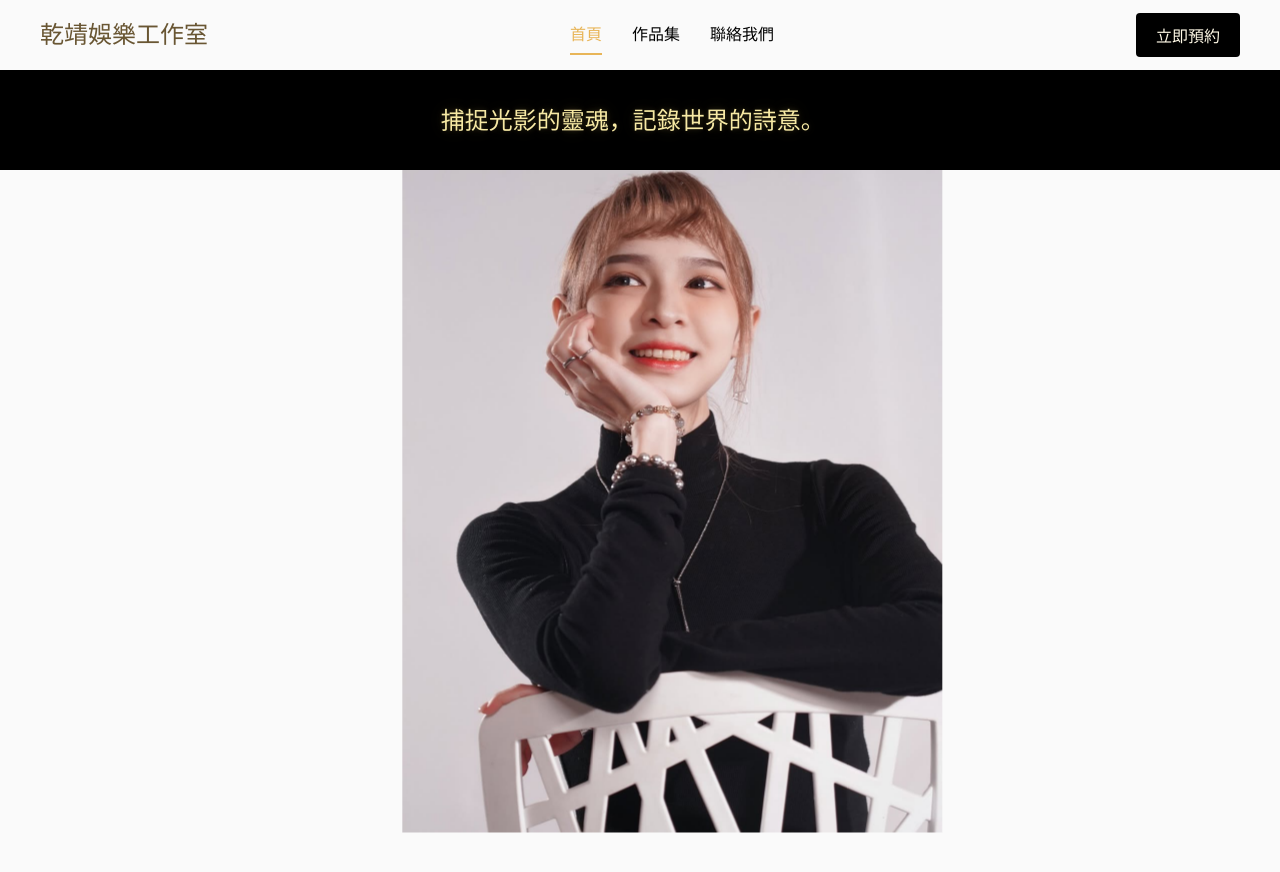
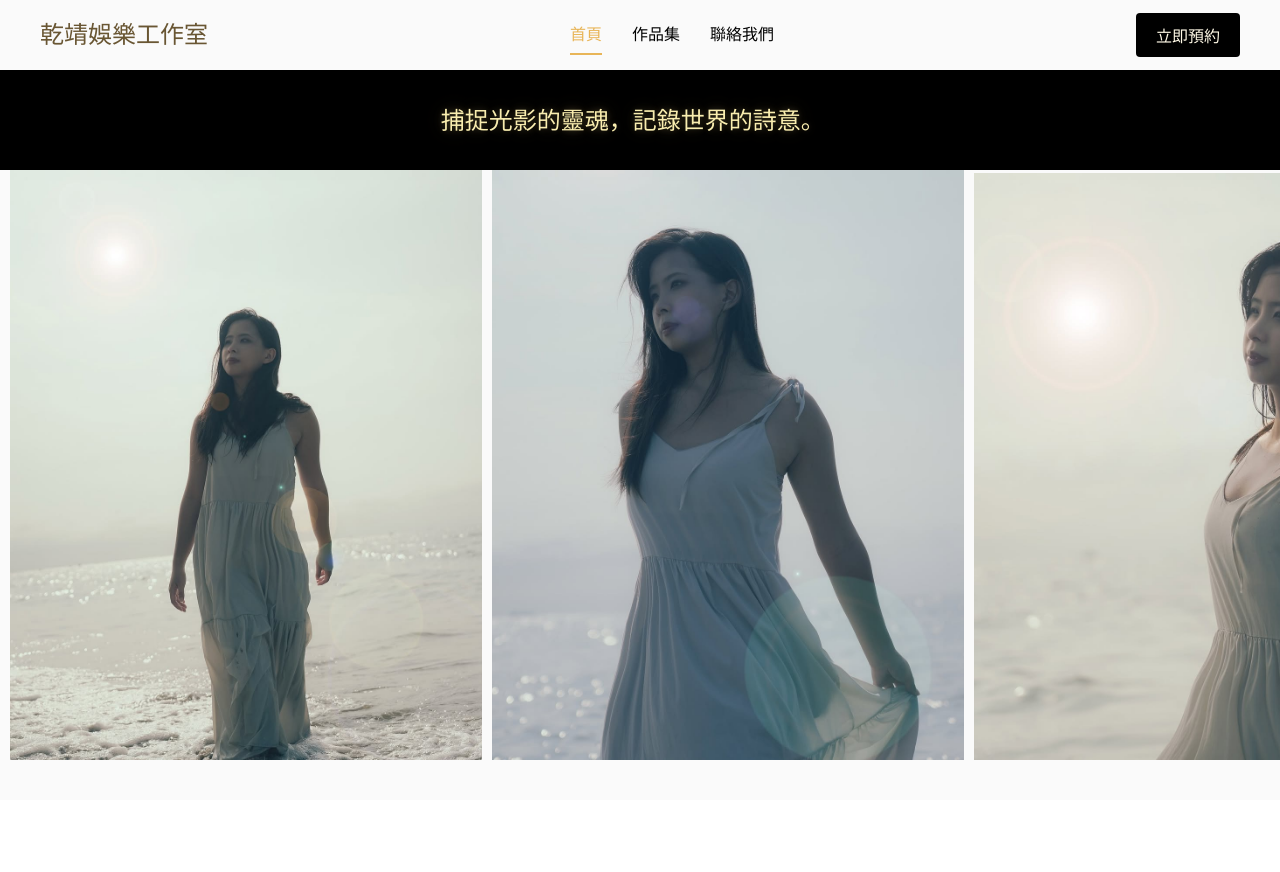
Before and after one commit to hank2636/Creator, a React (Vite) app in the folder frontend/: page / in a window 1280 px wide. Shown: the top 872 px of the page. After the commit the page ends 800 px from the top, so only its background shows below. Built offline with nearby package versions, Linux system fonts and the light colour scheme; no server answers.

Commit message:
update Home.tsx function

```diff
--- a/frontend/index.html
+++ b/frontend/index.html
@@ -4,6 +4,7 @@
     <meta charset="UTF-8" />
     <link rel="icon" type="image/svg+xml" href="/creator.svg" />
     <meta name="viewport" content="width=device-width, initial-scale=1.0" />
+    <meta name="google" content="notranslate" />
     <title>Creator</title>
   </head>
   <body>
--- a/frontend/src/App.tsx
+++ b/frontend/src/App.tsx
@@ -2,7 +2,8 @@
 import { BrowserRouter as Router, Routes, Route } from "react-router-dom";
 import Header from "./components/Header";
 import Home from "./pages/Home";
-// import Reserve from "./pages/Reserve";
+// import BookingForm from "./pages/BookingForm";
+// import Contact from "./pages/Contact";
 import './App.css'; // 自己的 CSS 檔案
 
 const App = () => {
@@ -13,7 +14,8 @@ const App = () => {
         <main className="main-content">
           <Routes>
             <Route path="/" element={<Home />} />
-            {/* <Route path="/reserve" element={<Reserve />} /> */}
+            {/* <Route path="/booking" element={<BookingForm />} /> */}
+            {/* <Route path="/contact" element={<Contact />} /> */}
           </Routes>
 
         </main>
--- a/frontend/src/pages/Home.tsx
+++ b/frontend/src/pages/Home.tsx
@@ -1,9 +1,7 @@
 // src/pages/Home.tsx
-import React, { useEffect, useState } from 'react';
+import React, { useEffect, useRef } from 'react';
 import './home.css';
 
-const API_BACKEND_URL = import.meta.env.VITE_API_BACKEND_URL;
-const fallbackImage = `${API_BACKEND_URL}/static/picture/gallery.png`;
 const slidingImages = [
   '/images/image1.jpg',
   '/images/image2.jpg',
@@ -14,40 +12,118 @@ const slidingImages = [
   '/images/image7.jpg',
   '/images/image8.jpg',
   '/images/image9.jpg',
+  '/images/image10.jpg',
 ];
 
+const DUPLICATE_COUNT = 3; // 複製 3 次
 
 const Home = () => {
-  const [images, setImages] = useState<string[]>([]);
-  const [loading, setLoading] = useState(true);
-  const [error, setError] = useState<string | null>(null);
+  const sliderRef = useRef<HTMLDivElement>(null);
+  const animationRef = useRef<number | null>(null);
+  const speedRef = useRef(0);
+
+  // 複製三倍陣列
+  const extendedImages = [...slidingImages, ...slidingImages, ...slidingImages];
+
+  // 每張圖片寬度與 margin 合計
+  const ITEM_WIDTH = 472 + 10;
 
   useEffect(() => {
-    const fetchImages = async () => {
-      try {
-        const res = await fetch(`${API_BACKEND_URL}/api/picture/list`);
-        if (!res.ok) {
-          throw new Error(`API error: ${res.status}`);
-        }
-        const data = await res.json();
+  const container = sliderRef.current;
+  if (!container) return;
 
-        if (!Array.isArray(data)) {
-          throw new Error('API 回傳格式錯誤');
-        }
+  const middleScrollLeft = slidingImages.length * ITEM_WIDTH;
 
-        setImages(data);
-      } catch (err: any) {
-        console.error('載入圖片清單失敗:', err);
-        setError(err.message || '無法載入圖片');
-      } finally {
-        setLoading(false);
+  // 初始位置：中間
+  container.scrollLeft = middleScrollLeft;
+
+  // 滑動設定
+  const autoScrollDuration = 3000; // 滑動總時間 (ms)
+  const scrollDistance = 0.8 * autoScrollDuration; // 最終要滑多遠（px）
+
+  let startTime: number | null = null;
+  let enableMouseControl = false;
+
+  const speedRef = { current: 0 };
+
+  // 滑鼠事件
+  const handleMouseMove = (e: MouseEvent) => {
+    if (!enableMouseControl) return;
+
+    const { left, width } = container.getBoundingClientRect();
+    const mouseX = e.clientX - left;
+    const center = width / 2;
+    const deadZone = width * 0.3;
+    const maxSpeed = 3;
+
+    if (Math.abs(mouseX - center) < deadZone / 2) {
+      speedRef.current = 0;
+    } else {
+      speedRef.current = (mouseX < center ? -1 : 1) * maxSpeed;
+    }
+  };
+
+  const handleMouseLeave = () => {
+    if (!enableMouseControl) return;
+
+    speedRef.current = 0;
+    container.scrollLeft = Math.round(container.scrollLeft);
+  };
+
+  const animateMouseControl = () => {
+    if (!enableMouseControl) return;
+
+    if (Math.abs(speedRef.current) < 0.5) {
+      speedRef.current = 0;
+    }
+
+    if (speedRef.current !== 0) {
+      container.scrollLeft += speedRef.current;
+
+      const maxScrollLeft = container.scrollWidth - container.clientWidth;
+      const leftBoundary = slidingImages.length * ITEM_WIDTH * 0.5;
+      const rightBoundary = maxScrollLeft - leftBoundary;
+
+      if (container.scrollLeft <= leftBoundary) {
+        container.scrollLeft += slidingImages.length * ITEM_WIDTH;
+      } else if (container.scrollLeft >= rightBoundary) {
+        container.scrollLeft -= slidingImages.length * ITEM_WIDTH;
       }
-    };
+    }
 
-    fetchImages();
-  }, []);
+    animationRef.current = requestAnimationFrame(animateMouseControl);
+  };
 
-  const displayedImages = images.length > 0 ? images : [fallbackImage];
+  // 自動滑動動畫，使用 ease-out 曲線
+  const animateAutoScroll = (timestamp: number) => {
+    if (!startTime) startTime = timestamp;
+    const elapsed = timestamp - startTime;
+
+    const t = Math.min(elapsed / autoScrollDuration, 1); // 正規化時間 (0~1)
+    const easeOutProgress = 1 - Math.pow(1 - t, 2); // ease-out 曲線
+
+    container.scrollLeft = middleScrollLeft + scrollDistance * easeOutProgress;
+
+    if (t < 1) {
+      animationRef.current = requestAnimationFrame(animateAutoScroll);
+    } else {
+      // 自動滑動完成，啟用滑鼠控制
+      enableMouseControl = true;
+      container.addEventListener('mousemove', handleMouseMove);
+      container.addEventListener('mouseleave', handleMouseLeave);
+      animationRef.current = requestAnimationFrame(animateMouseControl);
+    }
+  };
+
+  animationRef.current = requestAnimationFrame(animateAutoScroll);
+
+  return () => {
+    container.removeEventListener('mousemove', handleMouseMove);
+    container.removeEventListener('mouseleave', handleMouseLeave);
+    if (animationRef.current) cancelAnimationFrame(animationRef.current);
+  };
+}, []);
+
 
   return (
     <>
@@ -55,24 +131,24 @@ const Home = () => {
         捕捉光影的靈魂，記錄世界的詩意。
       </div>
 
-      <div className="banner-slider">
-        <div className="slider-track">
-          {slidingImages.map((img, idx) => (
-            <div className="slide" key={idx}>
-              <img src={img} alt={`Banner Slide ${idx + 1}`} />
-            </div>
-          ))}
-          {/* 為了無限循環，複製一遍圖片 */}
-          {slidingImages.map((img, idx) => (
-            <div className="slide" key={`clone-${idx}`}>
-              <img src={img} alt={`Banner Slide Clone ${idx + 1}`} />
-            </div>
-          ))}
-        </div>
-      </div>
-
-      <div className="home-container">
-        {/* 你的內容 */}
+      <div
+        className="mouse-slider"
+        ref={sliderRef}
+        style={{ overflowX: 'auto', whiteSpace: 'nowrap', scrollbarWidth: 'none', msOverflowStyle: 'none' }}
+      >
+        {extendedImages.map((img, idx) => (
+          <div
+            className="mouse-slide"
+            key={idx}
+            style={{ display: 'inline-block', width: 472, marginRight: 10 }}
+          >
+            <img
+              src={img}
+              alt={`Slide ${idx + 1}`}
+              style={{ width: '100%', height: 'auto', display: 'block' }}
+            />
+          </div>
+        ))}
       </div>
     </>
   );
--- a/frontend/src/pages/home.css
+++ b/frontend/src/pages/home.css
@@ -67,63 +67,28 @@
   aspect-ratio: 4/3;
 }
 
-.banner-slider {
-  width: 100%;
-  height: 1000px;
-  overflow: hidden;
-  position: relative;
-  margin-left: 50px;
+.mouse-slider {
+  width: 100vw;
+  margin-left: calc(-50vw + 50%);
+  overflow-x: auto;
+  white-space: nowrap;
+  scrollbar-width: none; /* Firefox */
+  -ms-overflow-style: none; /* IE 10+ */
+  cursor: default;
 }
 
-.slider-track {
-  display: flex;
-  width: 900%;
-  animation: slide-left 30s ease-in-out infinite; /* 建議放慢一點 */
-  margin-top: -350px;
+.mouse-slider::-webkit-scrollbar {
+  display: none; /* Chrome, Safari */
 }
 
-/* 每張slide佔寬1/9 */
-.slide {
-  flex: 0 0 11.1111%;
-  position: relative;
+.mouse-slide {
+  display: inline-block;
+  width: 472px;
+  margin-right: 10px;
 }
 
-.slide img {
-  transform: scale(0.5);
-  object-fit: cover;
+.mouse-slide img {
+  width: 100%;
+  height: auto;
   display: block;
 }
-
-
-@keyframes slide-left {
-  0%, 5% {
-    transform: translateX(0);
-  }
-  10%, 15% {
-    transform: translateX(-11.1111%);
-  }
-  20%, 25% {
-    transform: translateX(-22.2222%);
-  }
-  30%, 35% {
-    transform: translateX(-33.3333%);
-  }
-  40%, 45% {
-    transform: translateX(-44.4444%);
-  }
-  50%, 55% {
-    transform: translateX(-55.5555%);
-  }
-  60%, 65% {
-    transform: translateX(-66.6666%);
-  }
-  70%, 75% {
-    transform: translateX(-77.7777%);
-  }
-  80%, 85% {
-    transform: translateX(-88.8888%);
-  }
-  90%, 100% {
-    transform: translateX(-100%);
-  }
-}
```
Also changed, not shown: frontend/public/images/image10.jpg (added), frontend/src/pages/BookingForm.tsx (added), frontend/src/pages/Contact.tsx (added), frontend/src/pages/Reserve.tsx (deleted), frontend/src/pages/bookingForm.css (added), frontend/src/pages/contact.css (added), frontend/src/pages/reserve.css (deleted).
